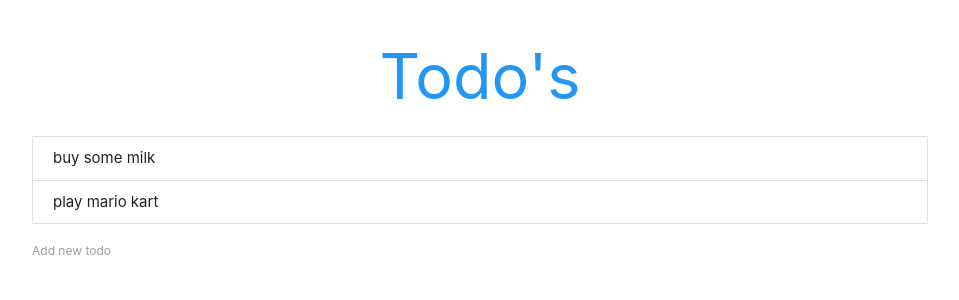
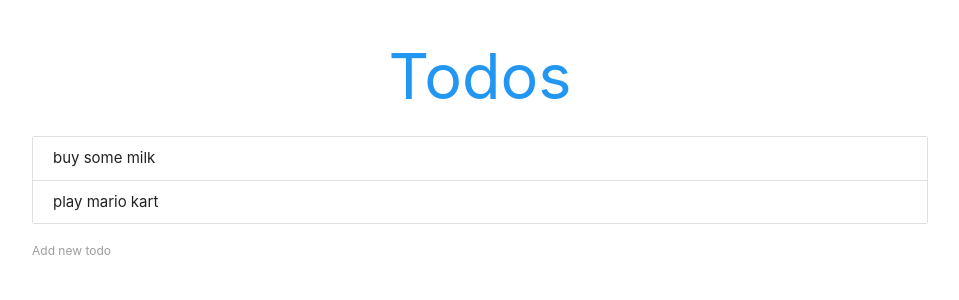
Before and after one commit to YungDouble/todoapp, a React (Create React App) app: page / in a window 1280 px wide. Shown: the top 300 px of the page, without its empty margins (160-1119 px from the left). Built offline with nearby package versions, Linux system fonts and the light colour scheme.

Commit message:
added some comments
regarding the filtering on the todo array

```diff
--- a/src/App.js
+++ b/src/App.js
@@ -9,6 +9,7 @@
       {id: 2, content: 'play mario kart'}
     ]
   }
+//Below we create a new todos array, it takes in the ID as a parameter and compares the ID to the current todo that is being parsed
   deleteTodo = (id) => {
     const todos = this.state.todos.filter(todo => {
       return todo.id !== id
@@ -27,7 +28,7 @@
   render() {
     return (
       <div className="todo-app container" >
-        <h1 className="center blue-text">Todo's</h1>
+        <h1 className="center blue-text">Todos</h1>
         <Todos todos={this.state.todos} deleteTodo={this.deleteTodo}/>
         <AddTodo addTodo={this.addTodo} />
       </div>
```
